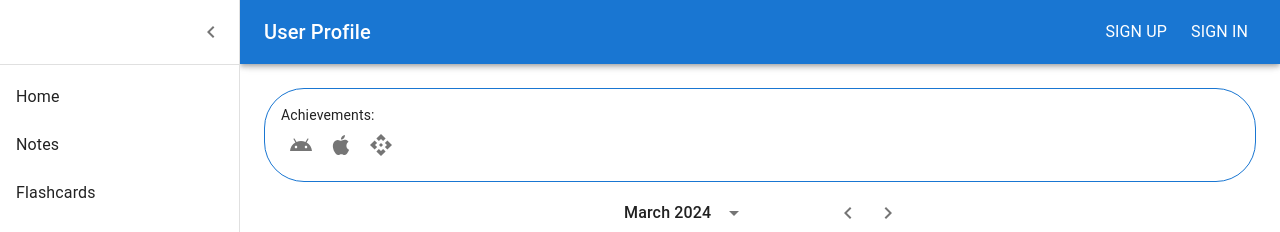
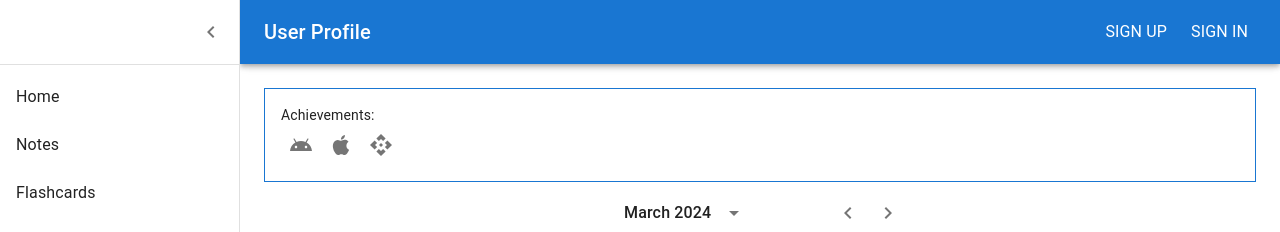
Before and after one commit to plzfday/oblivion, a Next.js app in the folder cortisol/: page /profile in a window 1280 px wide. Shown: the top 232 px of the page. Built offline with nearby package versions, Linux system fonts and the light colour scheme.

Commit message:
remove border radius for achievement section

```diff
--- a/cortisol/src/app/components/Achievement.tsx
+++ b/cortisol/src/app/components/Achievement.tsx
@@ -7,7 +7,7 @@ import ApiIcon from '@mui/icons-material/Api';
 
 export default function Achievement() {
     return (
-        <Box border={1} borderRadius={10} borderColor="primary.main" p={2}>
+        <Box border={1} borderColor="primary.main" p={2}>
             <Typography variant='body2'>
                 Achievements:
             </Typography>
```
